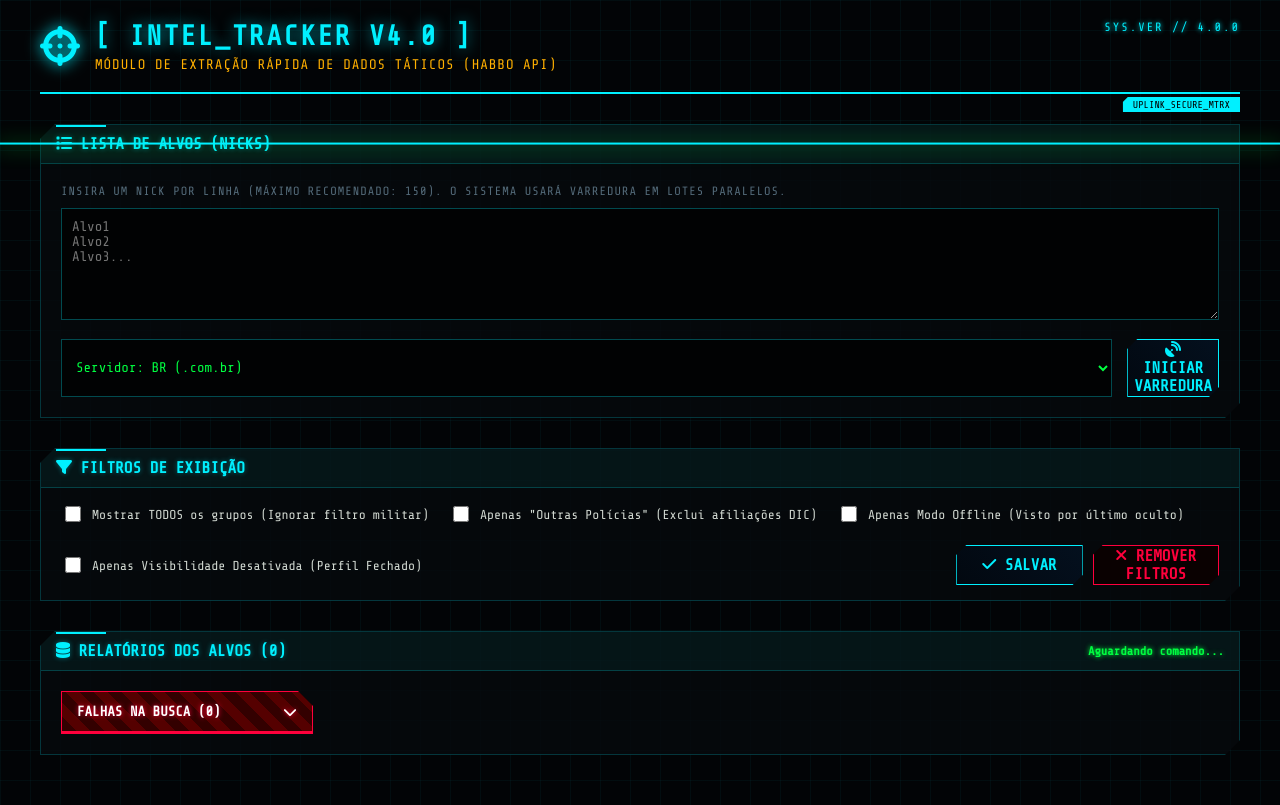
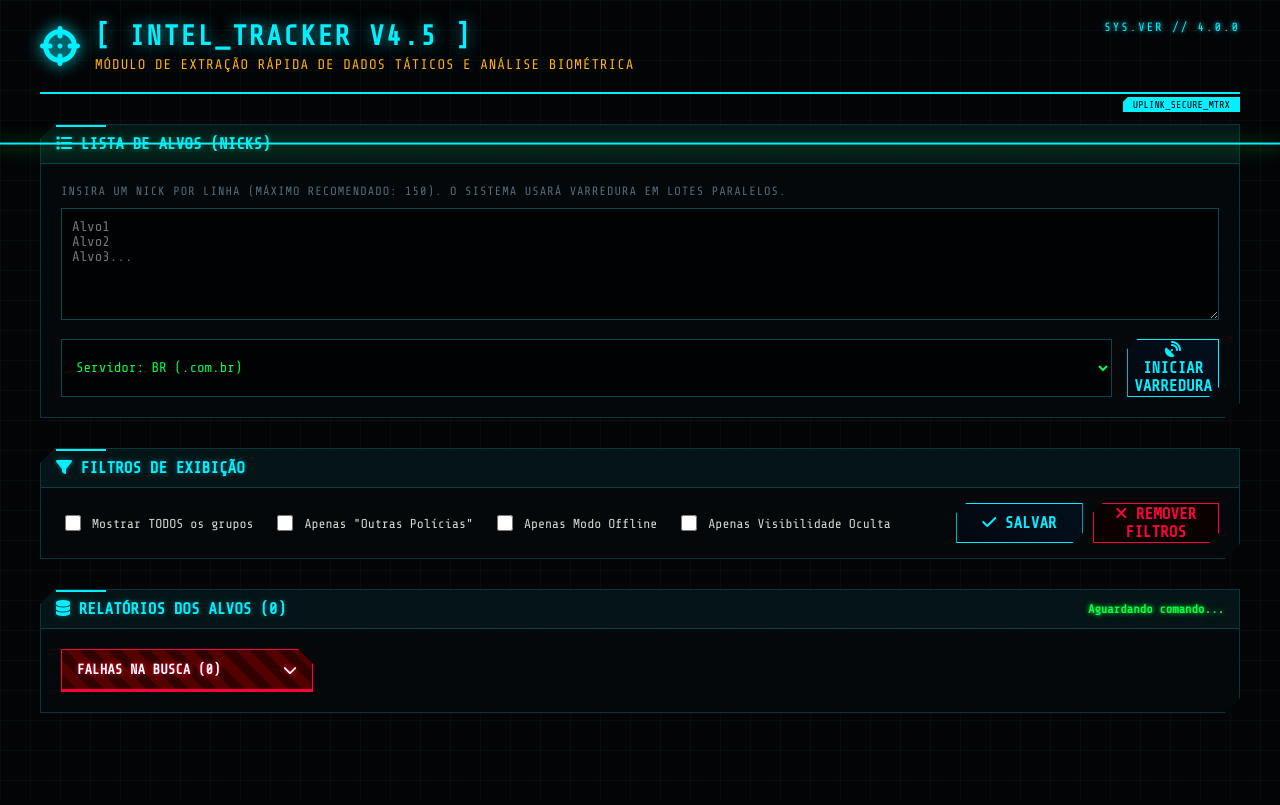
Before and after one commit to MegaMetall-DIC/overdrive, a plain HTML site: page index.html in a window 1280 px wide. Drawn offline with nearby package versions, Linux system fonts and the light colour scheme.

Commit message:
Update index.html

```diff
--- a/index.html
+++ b/index.html
@@ -7,6 +7,8 @@
   <link rel="stylesheet" href="style.css">
   <link href="https://fonts.googleapis.com/css2?family=Share+Tech+Mono&display=swap" rel="stylesheet">
   <link rel="stylesheet" href="https://cdnjs.cloudflare.com/ajax/libs/font-awesome/6.4.0/css/all.min.css">
+
+  <script src="https://cdnjs.cloudflare.com/ajax/libs/three.js/r128/three.min.js"></script>
 </head>
 <body>
 
@@ -15,8 +17,8 @@
       <div class="title-wrapper">
         <i class="fa-solid fa-crosshairs radar-icon"></i>
         <div>
-          <h1>[ INTEL_TRACKER v4.0 ]</h1>
-          <p>MÓDULO DE EXTRAÇÃO RÁPIDA DE DADOS TÁTICOS (HABBO API)</p>
+          <h1>[ INTEL_TRACKER v4.5 ]</h1>
+          <p>MÓDULO DE EXTRAÇÃO RÁPIDA DE DADOS TÁTICOS E ANÁLISE BIOMÉTRICA</p>
         </div>
       </div>
     </header>
@@ -45,22 +47,10 @@
         <h2><i class="fa-solid fa-filter"></i> FILTROS DE EXIBIÇÃO</h2>
       </div>
       <div class="filter-body">
-        <label class="tech-checkbox">
-          <input type="checkbox" id="chkAllGroups">
-          <span>Mostrar TODOS os grupos (Ignorar filtro militar)</span>
-        </label>
-        <label class="tech-checkbox">
-          <input type="checkbox" id="chkOtherPolice">
-          <span>Apenas "Outras Polícias" (Exclui afiliações DIC)</span>
-        </label>
-        <label class="tech-checkbox">
-          <input type="checkbox" id="chkOffline">
-          <span>Apenas Modo Offline (Visto por último oculto)</span>
-        </label>
-        <label class="tech-checkbox">
-          <input type="checkbox" id="chkHidden">
-          <span>Apenas Visibilidade Desativada (Perfil Fechado)</span>
-        </label>
+        <label class="tech-checkbox"><input type="checkbox" id="chkAllGroups"><span>Mostrar TODOS os grupos</span></label>
+        <label class="tech-checkbox"><input type="checkbox" id="chkOtherPolice"><span>Apenas "Outras Polícias"</span></label>
+        <label class="tech-checkbox"><input type="checkbox" id="chkOffline"><span>Apenas Modo Offline</span></label>
+        <label class="tech-checkbox"><input type="checkbox" id="chkHidden"><span>Apenas Visibilidade Oculta</span></label>
 
         <div class="filter-actions">
           <button id="btnApplyFilters" class="btn-scan"><i class="fa-solid fa-check"></i> SALVAR</button>
@@ -76,18 +66,9 @@
       </div>
 
       <div id="analyticsPanel" class="analytics-hud" style="display: none;">
-        <div class="stat-box">
-          <div class="stat-value" id="statOnline">0</div>
-          <div class="stat-label">OPERACIONAIS (ONLINE)</div>
-        </div>
-        <div class="stat-box warning-box">
-          <div class="stat-value" id="statRisco">0</div>
-          <div class="stat-label">TRANSGRESSÕES</div>
-        </div>
-        <div class="stat-box error-box">
-          <div class="stat-value" id="statBaixas">0</div>
-          <div class="stat-label">BAIXAS (ERROS/BAN)</div>
-        </div>
+        <div class="stat-box"><div class="stat-value" id="statOnline">0</div><div class="stat-label">OPERACIONAIS (ONLINE)</div></div>
+        <div class="stat-box warning-box"><div class="stat-value" id="statRisco">0</div><div class="stat-label">TRANSGRESSÕES</div></div>
+        <div class="stat-box error-box"><div class="stat-value" id="statBaixas">0</div><div class="stat-label">BAIXAS (ERROS/BAN)</div></div>
         <button id="btnExportPDF" class="btn-scan btn-pdf"><i class="fa-solid fa-file-pdf"></i> GERAR DOSSIÊ</button>
       </div>
 
@@ -103,14 +84,13 @@
              <div id="retryStatus" class="retry-status"></div>
           </div>
         </aside>
-
         <div id="resultsGrid" class="results-grid"></div>
       </div>
     </section>
   </div>
 
   <div id="aiOverlay" class="ai-overlay">
-    <canvas id="aiCanvas"></canvas>
+    <div id="hologramContainer"></div>
   </div>
 
   <script src="script.js"></script>
```
